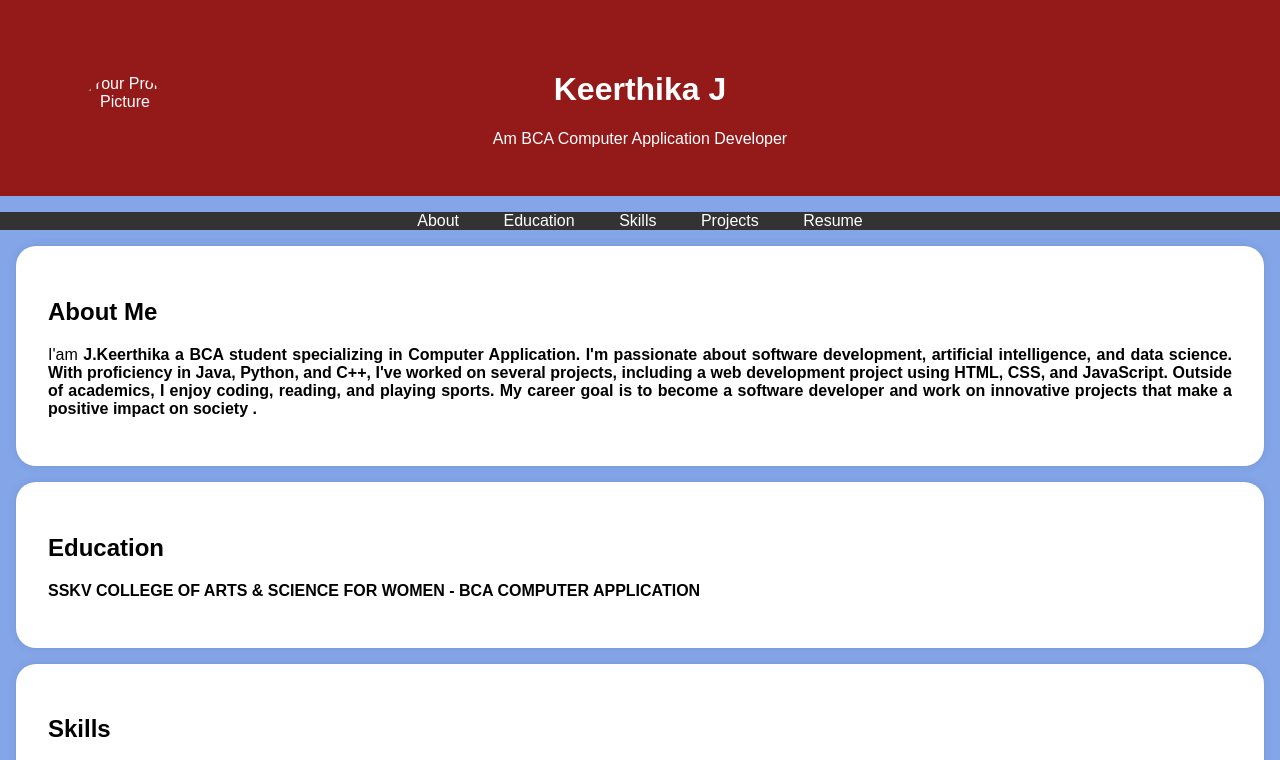
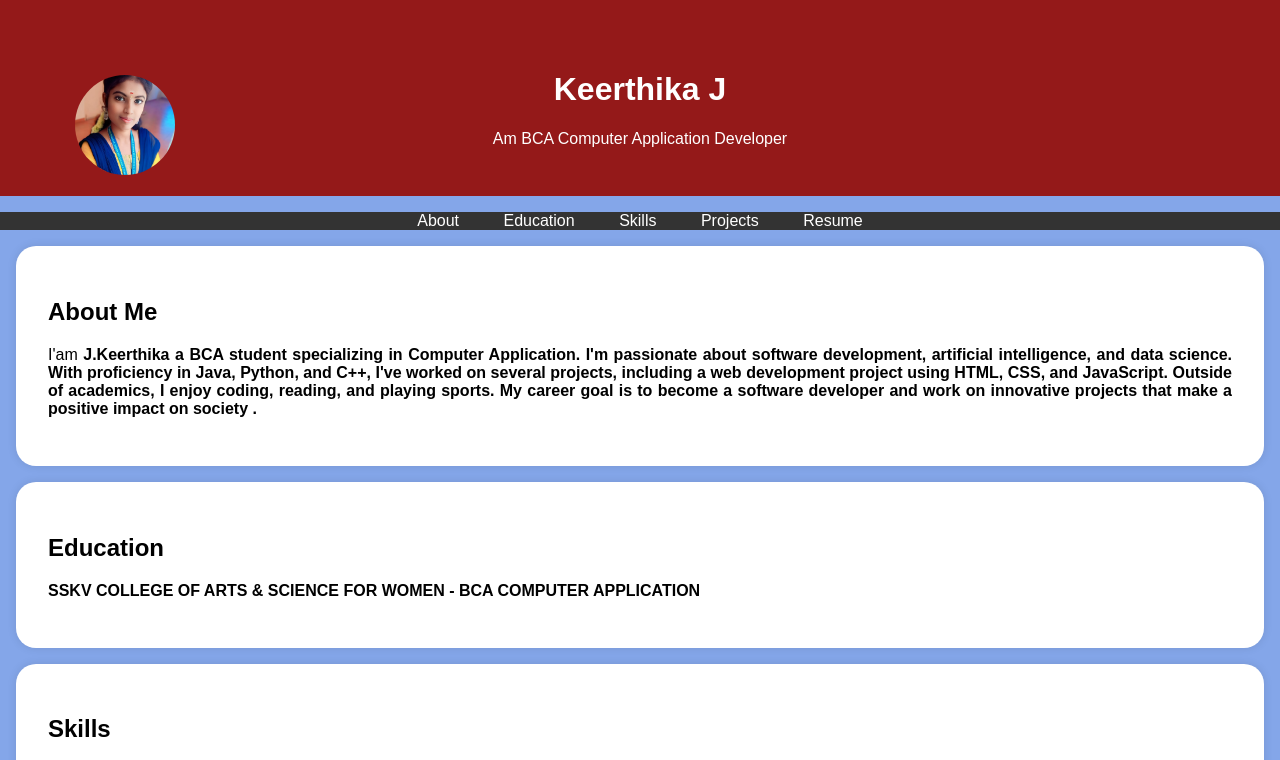
Before and after one commit to keerthika15092005/Digital-portfolio., a plain HTML site: page index.html in a window 1280 px wide. Shown: the top 760 px of the page. Drawn offline with Linux system fonts and the light colour scheme.

Commit message:
Update index.html

```diff
--- a/index.html
+++ b/index.html
@@ -84,7 +84,7 @@
         <img scr="Keerthi.jpg"
         <div class="header-content">
 
-            <img src="keerthika image.jpg" alt="Your Profile Picture" class="profile-picture">
+            <img src="Keerthi.jpg" alt="Your Profile Picture" class="profile-picture">
             <h1>Keerthika J </h1>
             <p>Am BCA Computer Application Developer</p>
         </div>
```
